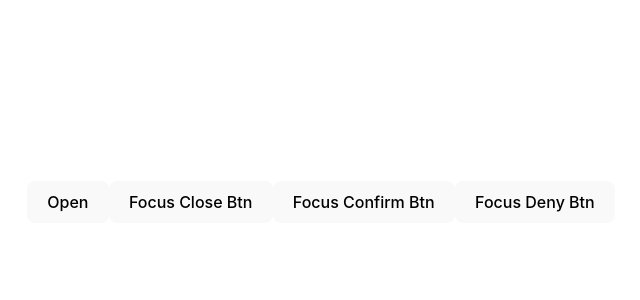
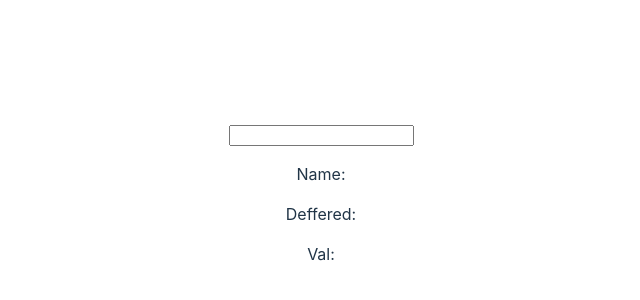
Before and after one commit to ankitsaini345/react-examples, a React (Vite) app: page / in a window 1280 px wide. Shown: the part 198-498 px from the top of the page, without its empty margins (319-959 px from the left). Built offline with nearby package versions, Linux system fonts and the light colour scheme.

Commit message:
useDeffered example

```diff
--- a/src/App.tsx
+++ b/src/App.tsx
@@ -1,7 +1,8 @@
 import './App.css'
+import UseDefferedValueEx from './HooksExample/UseDefferedValueEx'
 // import UseIdEx from './HooksExample/UseIdEx'
 // import ForwardRefEx from './HooksExample/UseImparativeEx/FarwardRefEx'
-import UseImparativeEx from './HooksExample/UseImparativeEx/UseImparativeEx'
+// import UseImparativeEx from './HooksExample/UseImparativeEx/UseImparativeEx'
 // import UseCallback from './HooksExample/useCallbackExample'
 // import UseContextParent from './HooksExample/useContext/UseContextParent'
 // import UseReducerEx from './HooksExample/useReducer/UseRecucerEx'
@@ -16,7 +17,7 @@ function App() {
 
   return (
     <>
-      <UseImparativeEx />
+      <UseDefferedValueEx />
     </>
   )
 }
--- /dev/null
+++ b/src/HooksExample/UseDefferedValueEx.tsx
@@ -0,0 +1,25 @@
+import { useState, useDeferredValue, useMemo } from "react"
+
+export default function UseDefferedValueEx() {
+    const [name, setName] = useState("")
+    const deferredName = useDeferredValue(name)
+    const val = useMemo(() => {
+        console.log('useMemo called...');
+
+      for (let i = 0; i < 100000000; i++) {}
+        return name;
+    }, [deferredName])
+
+    function handleChange(e: any) {
+      setName(e.target.value)
+    }
+
+    return (
+      <>
+        <input type="text" value={name} onChange={handleChange} />
+        <p>Name: {name}</p>
+        <p>Deffered: {deferredName}</p>
+        <p>Val: {val}</p>
+      </>
+    )
+  }
```
